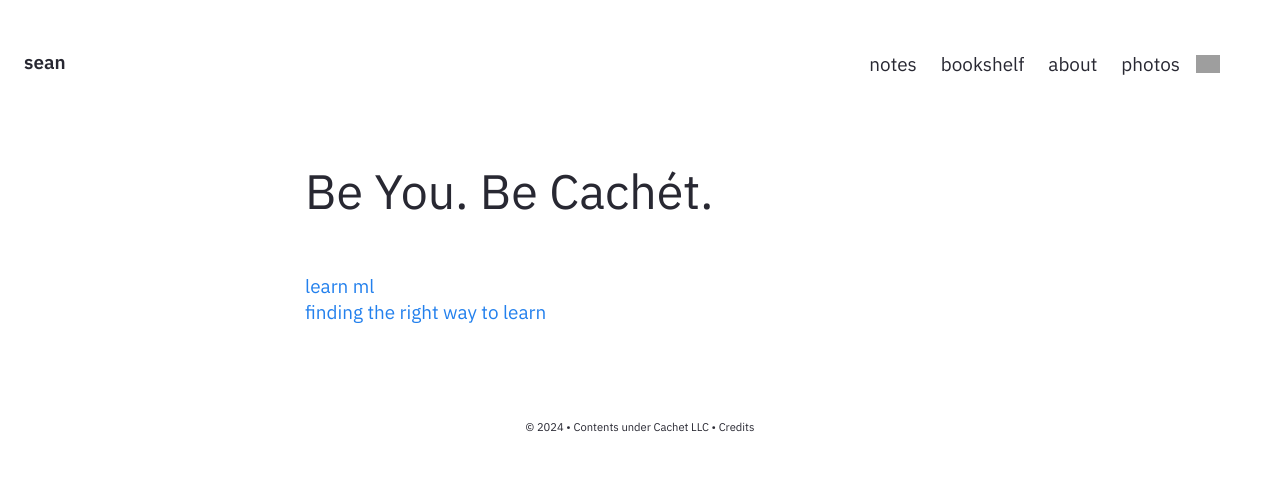
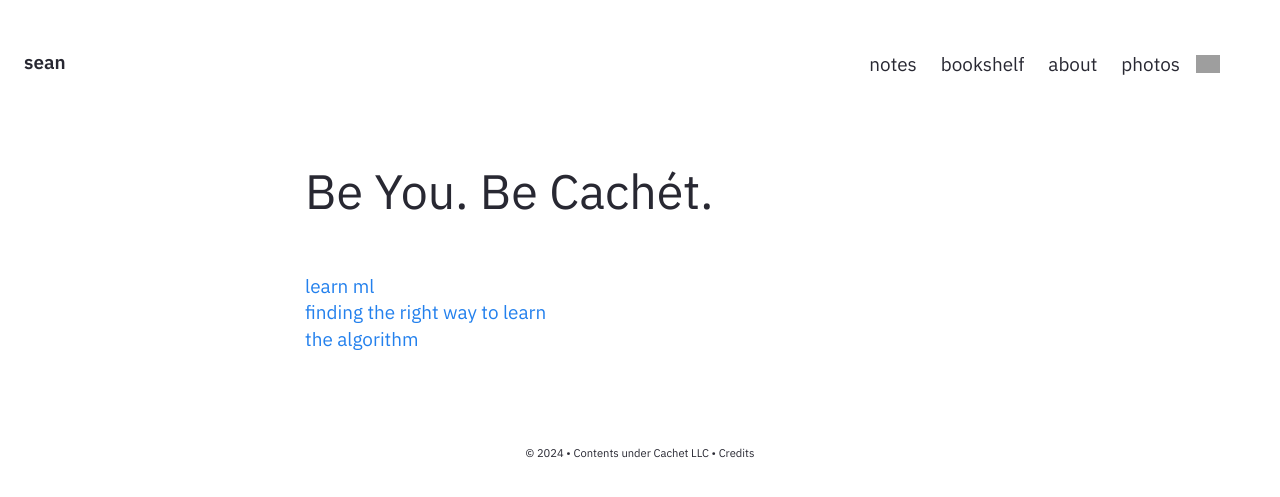
Before and after one commit to sschu48/sschu48.github.io, a Jekyll site: the page built from pages/index.md, in a window 1280 px wide. Shown: the top 497 px of the page. Built offline with Jekyll 4.4.1, drawn with Linux system fonts in a browser that asks for light colours; grey boxes are pictures that could not be loaded.

Commit message:
added alg to homepage

```diff
--- a/_includes/Homepage.html
+++ b/_includes/Homepage.html
@@ -2,6 +2,7 @@
     <div class="jumbo">Be You. Be Cachét.</div>
     <br>
     <br>
-    <div><a href="/note/learn-ml"">learn ml</a></div>
-    <div><a href="/note/right-way-to-learn"">finding the right way to learn</a></div>
+    <div><a href="/note/learn-ml">learn ml</a></div>
+    <div><a href="/note/right-way-to-learn">finding the right way to learn</a></div>
+    <div><a href="/note/the-algorithm">the algorithm</a></div>
 </div>
```
